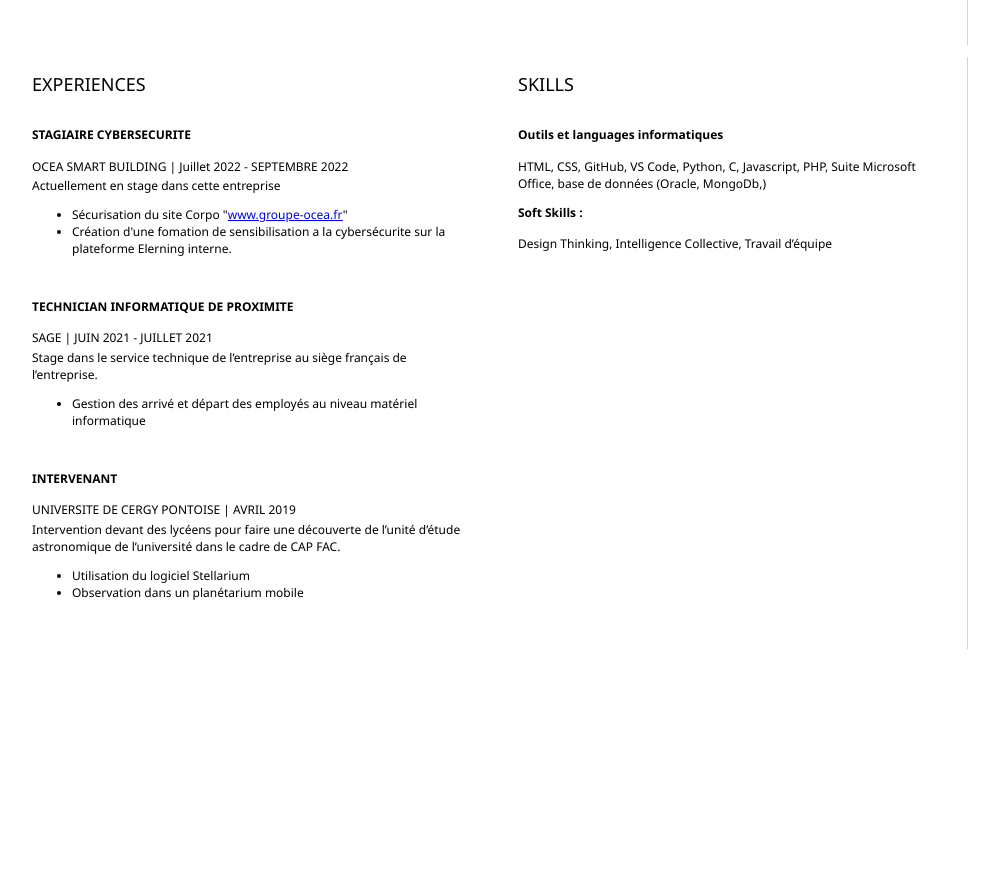
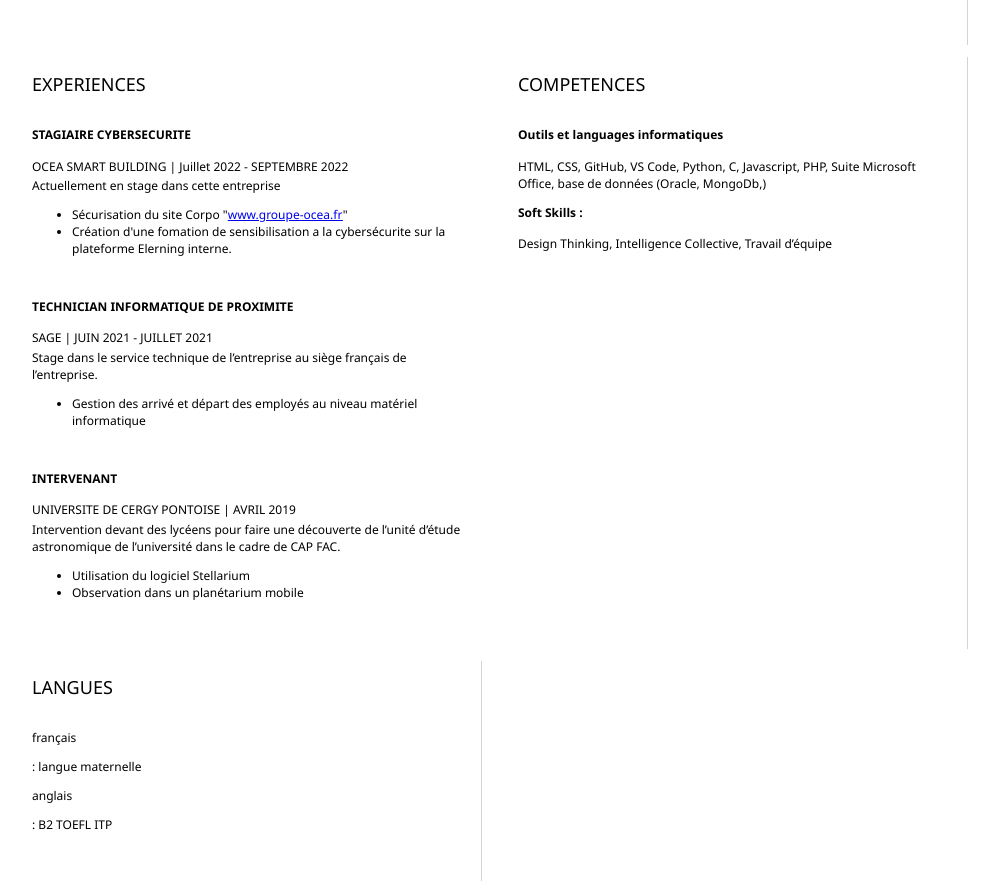
Before and after one commit to Almeris15/CVresume, a plain HTML site: page index.html in a window 1280 px wide. Shown: the part 680-1561 px from the top of the page, without its empty margins (152-1151 px from the left). Before the commit the page ends 1329 px from the top, so only its background shows below. Drawn offline with Linux system fonts and the light colour scheme.

Commit message:
update langue

```diff
--- a/index.html
+++ b/index.html
@@ -104,7 +104,7 @@
 			</article>
             <article id="mainLeft">
                 <section>
-					<h2>SKILLS</h2>
+					<h2>COMPETENCES</h2>
 					<!-- your skills -->
                     <h3><b>Outils et languages informatiques</b></h3>
                     <p>HTML, CSS, GitHub, VS Code, Python, C, Javascript, PHP, Suite Microsoft Office, base de données (Oracle, MongoDb,)</p>
@@ -112,6 +112,13 @@
                     <p>Design Thinking, Intelligence Collective, Travail d’équipe</p>
 			    </section>
             </article>
+            <article id="mainLeft">
+                <section>
+					<h2>LANGUES</h2>
+                    <p><h3>français</h3> : langue maternelle</p>
+                    <p><h3>anglais</h3> : B2 TOEFL ITP</p>
+                </section>
+            </article>
 		</main>
 	</body>
 </html>
```
